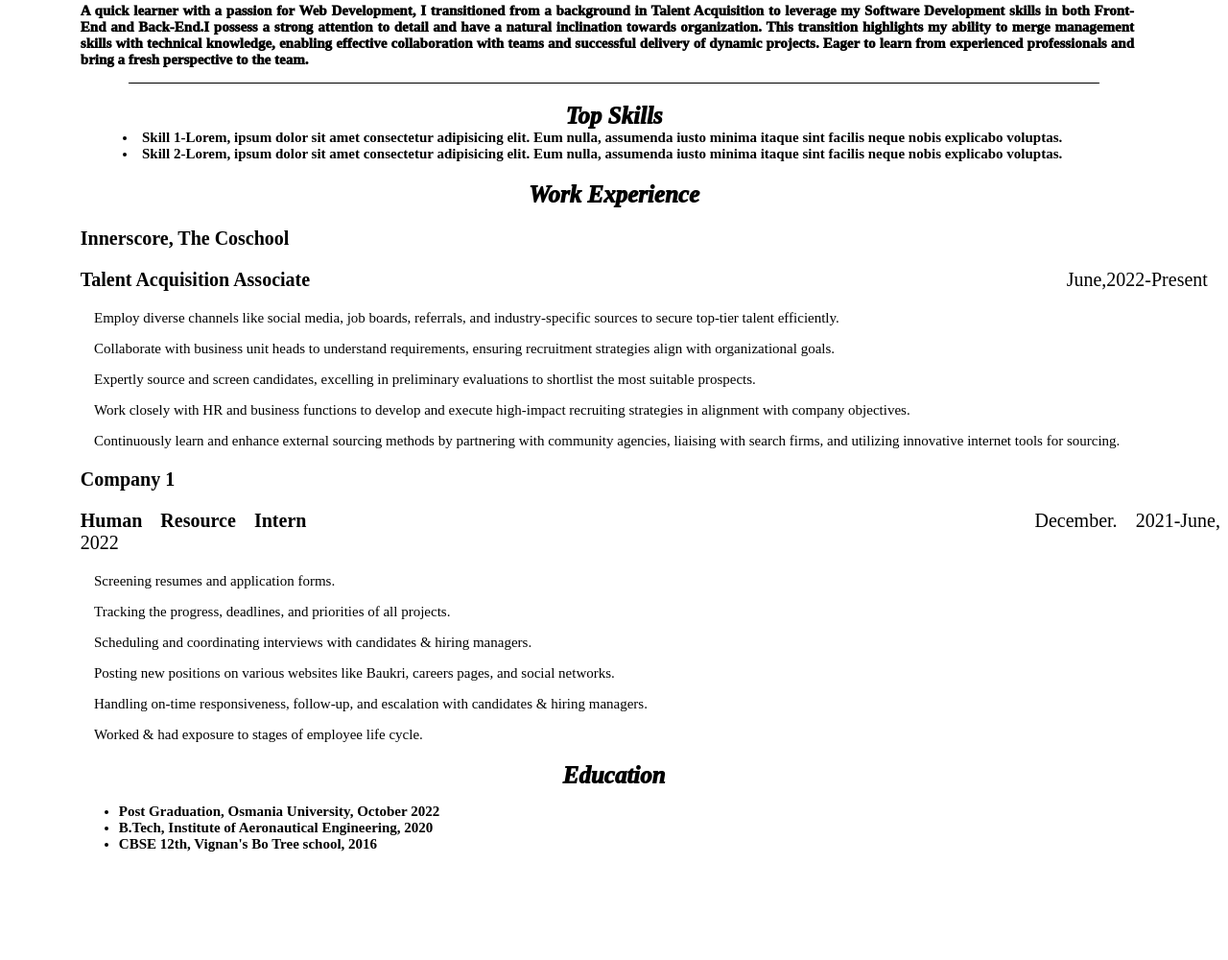
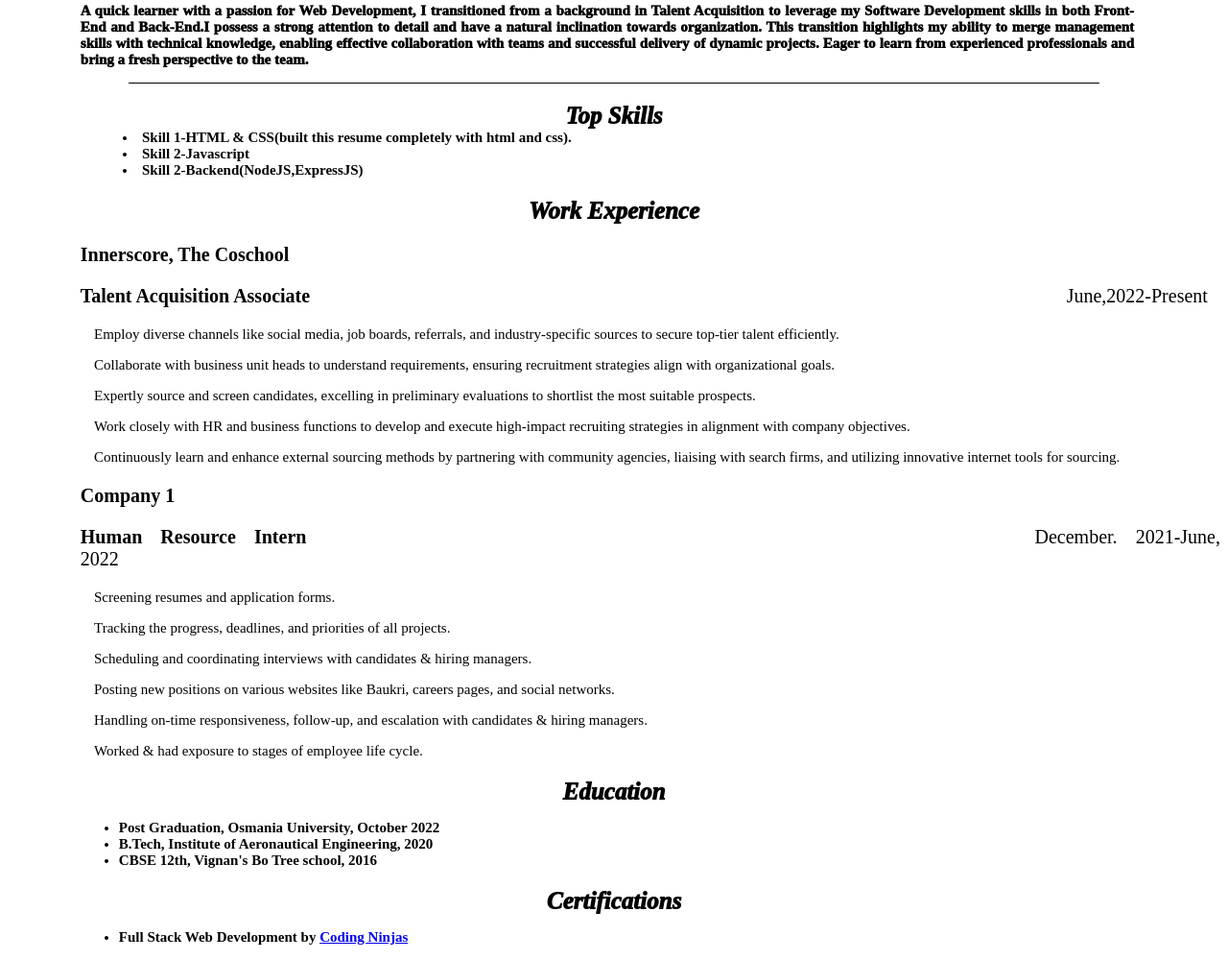
Before and after one commit to Harikirannaik/resume, a plain HTML site: page index.html in a window 1280 px wide. Shown: the part 132-1132 px from the top of the page at 96% size. Before the commit the page ends 1035 px from the top, so only its background shows below. Drawn offline with Linux system fonts and the light colour scheme.

Commit message:
certifications

```diff
--- a/index.html
+++ b/index.html
@@ -19,8 +19,9 @@
     <div class="line"></div>
     <div>
         <div class="skills">Top Skills</div>
-        <li class="content"><strong>Skill 1-Lorem, ipsum dolor sit amet consectetur adipisicing elit. Eum nulla, assumenda iusto minima itaque sint facilis neque nobis explicabo voluptas.</strong></li>
-        <li class="content"><strong>Skill 2-Lorem, ipsum dolor sit amet consectetur adipisicing elit. Eum nulla, assumenda iusto minima itaque sint facilis neque nobis explicabo voluptas.</strong></li>
+        <li class="content"><strong>Skill 1-HTML & CSS(built this resume completely with html and css). </strong></li>
+        <li class="content"><strong>Skill 2-Javascript</strong></li>
+        <li class="content"><strong>Skill 2-Backend(NodeJS,ExpressJS)</strong></li>
     </div>
 
     <div>
@@ -57,5 +58,12 @@
         </ul>
     </div>
 
+    <div class="skills">Certifications</div>
+    <div>
+        <ul class="Education">
+            <li>Full Stack Web Development by <a href="https://www.codingninjas.com/">Coding Ninjas</a></li>
+        </ul>
+    </div>
+
 </body>
 </html>
```
